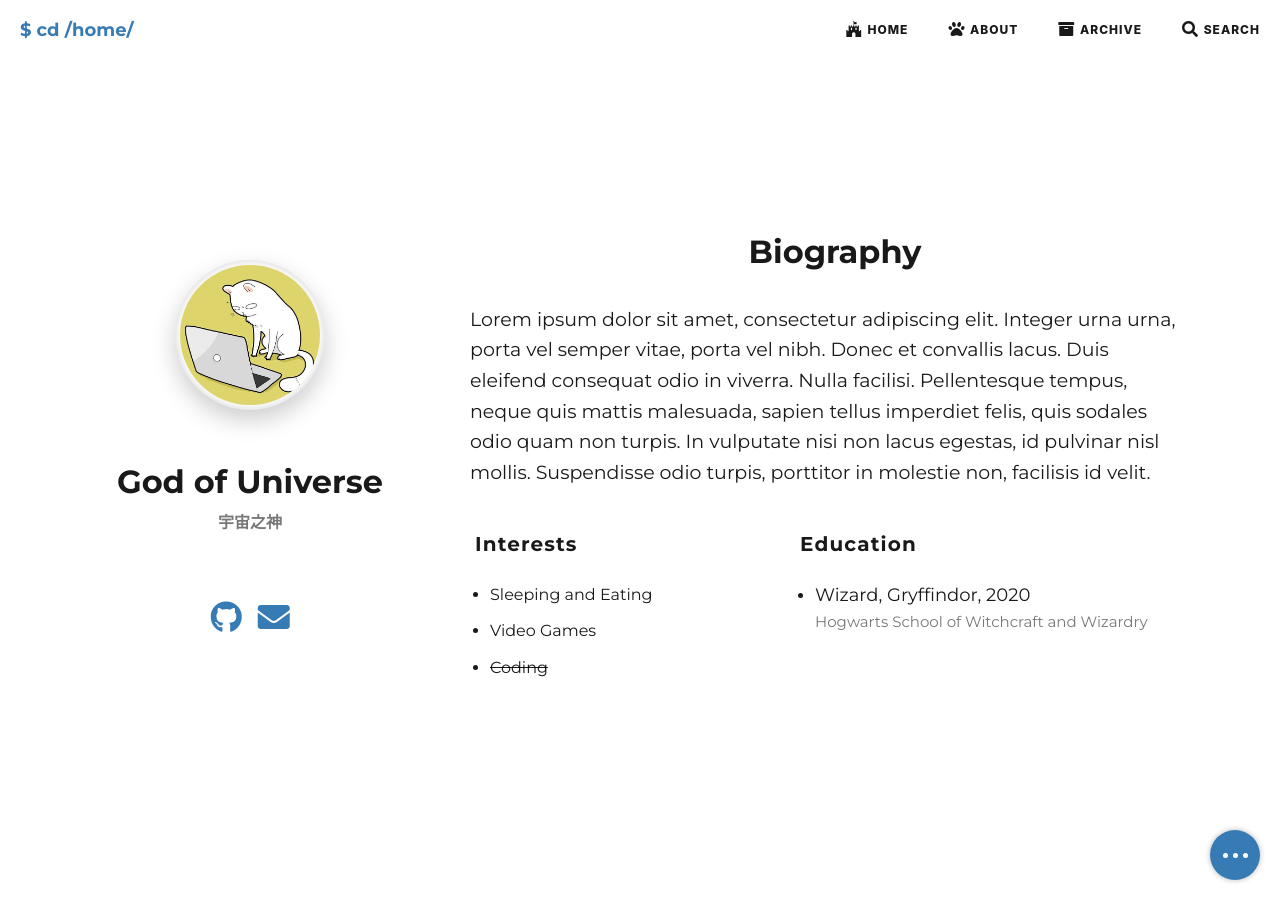
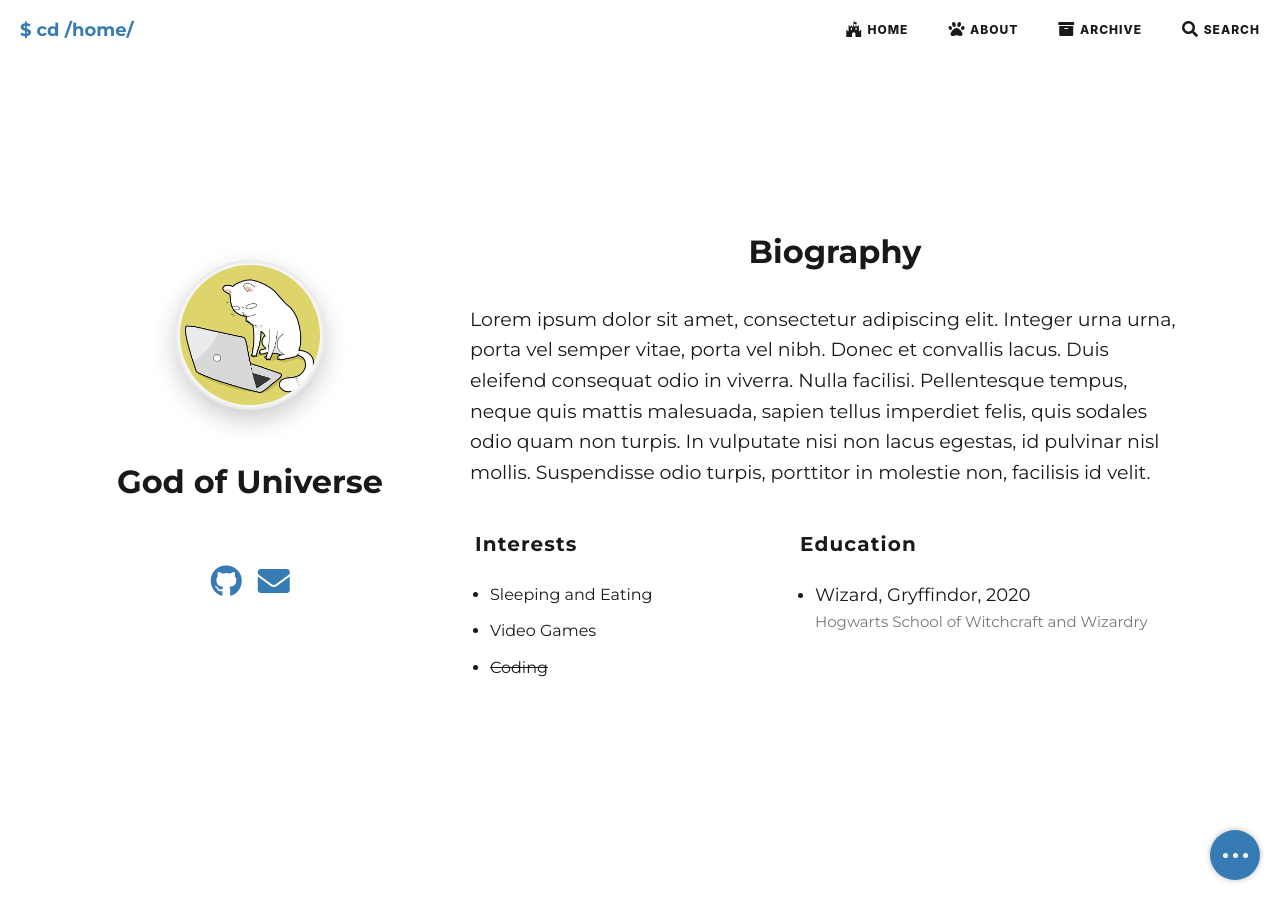
Before and after one commit to nyameang/nyameang.github.io, a Jekyll site: the page built from about.html, in a window 1280 px wide and 900 px high. Built offline with Jekyll 4.4.1, drawn with Linux system fonts in a browser that asks for light colours; nearby versions of some CDN libraries; a script that is not in the unit is left out.

Commit message:
Update about.html

```diff
--- a/about.html
+++ b/about.html
@@ -4,7 +4,7 @@ title: About
 header-style: text
 avatar: img/avatar.png
 my-name: God of Universe
-also-called: 宇宙之神
+also-called:
 
 interests:
   - Sleeping and Eating
```
